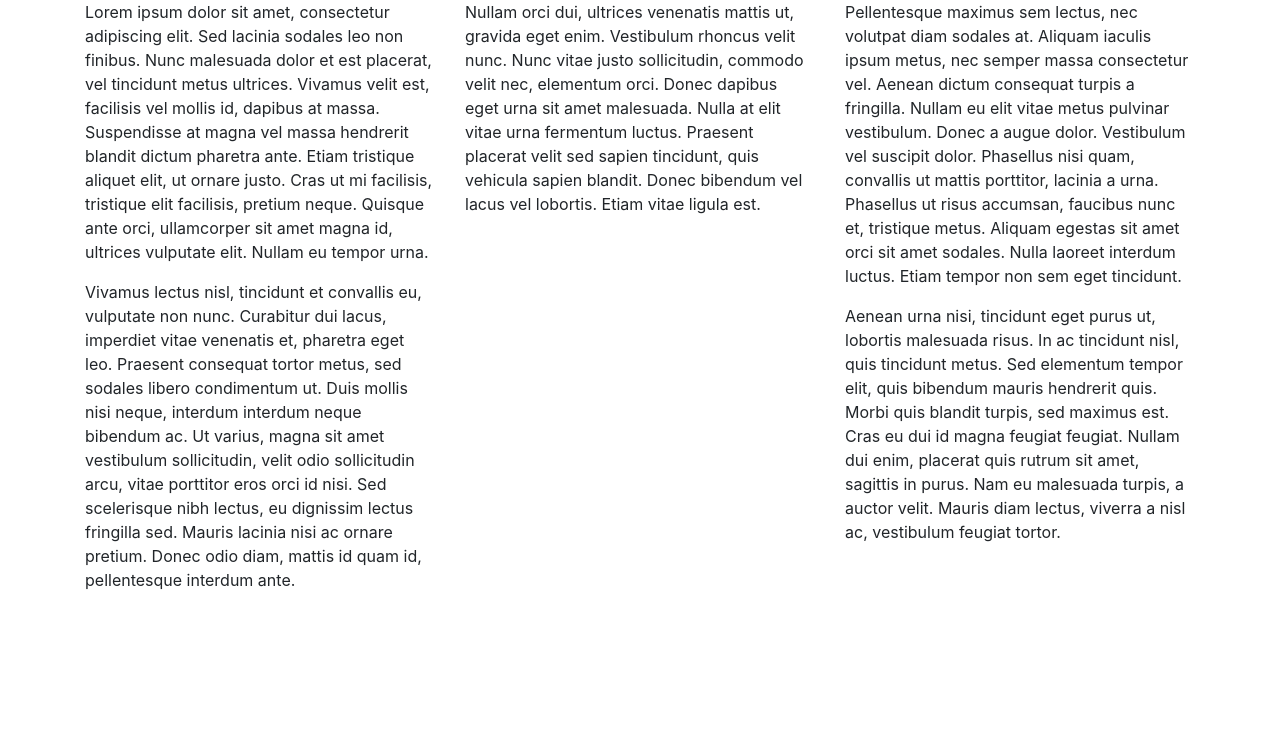
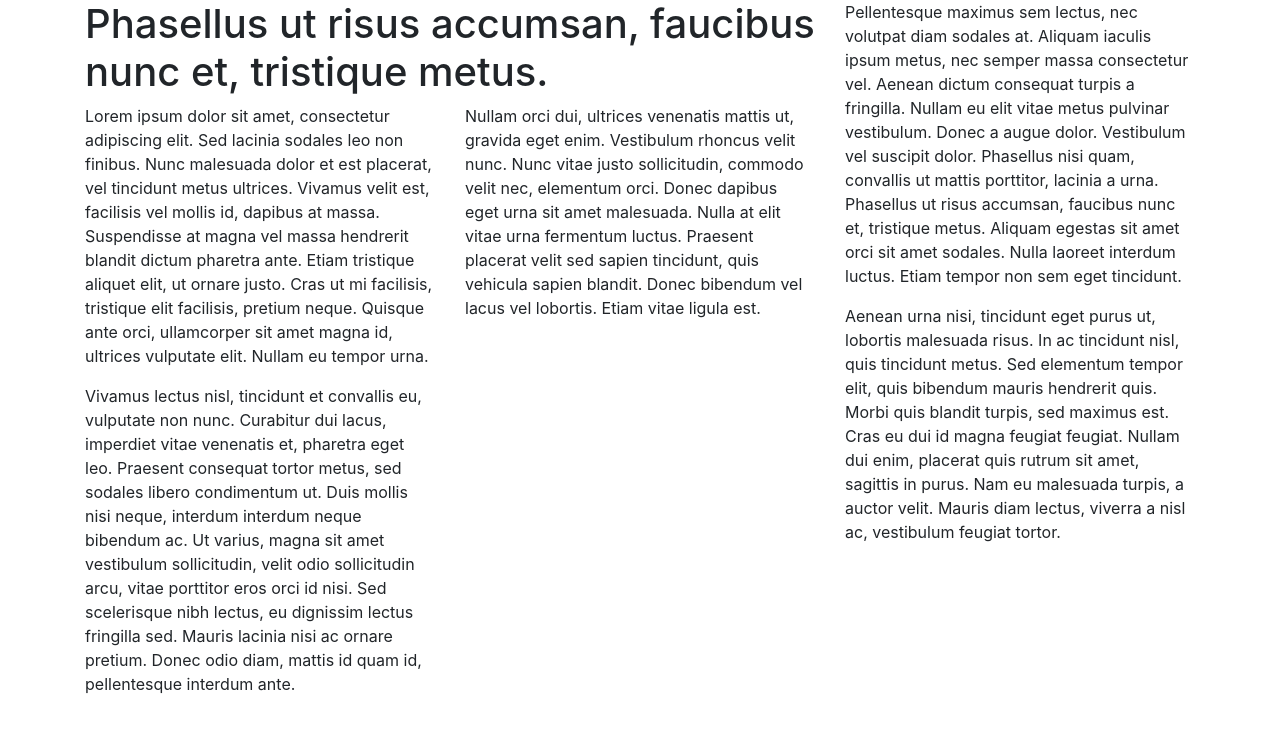
Before and after one commit to ilkkamtk/digimedia-bootstrap, a plain HTML site: page index.html in a window 1280 px wide. Drawn offline with nearby package versions, Linux system fonts and the light colour scheme.

Commit message:
first commit

```diff
--- a/index.html
+++ b/index.html
@@ -13,6 +13,11 @@
     <div class="container">
         <main class="row">
             <section class="col-sm-8">
+                <div class="row">
+                    <div class="col">
+                        <h1>Phasellus ut risus accumsan, faucibus nunc et, tristique metus.</h1>
+                    </div>
+                </div>
                 <div class="row">
                     <div class="col">
                         <p>
```
